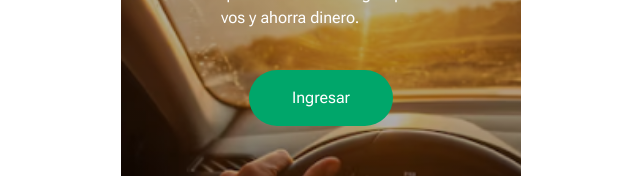
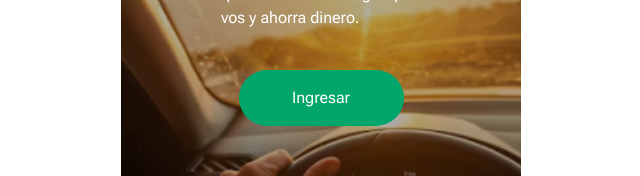
Before and after one commit to Diegogagan2587/A-Dedo, a React (Vite) app in the folder frontend/: page / in a window 1280 px wide. Shown: the part 477-653 px from the top of the page, without its empty margins (319-959 px from the left). Built offline with nearby package versions, Linux system fonts and the light colour scheme; no server answers; a web font is replaced by a local one.

Commit message:
refact/front/Landing-page(ingresar button): use GreenLinkButton(link tag) to improve semantics and readability

```diff
--- a/frontend/src/components/buttons/GreenButton.jsx
+++ /dev/null
@@ -1,16 +0,0 @@
-import { PropTypes } from "prop-types";
-import { Link } from 'react-router-dom'
-
-const GreenButton = ({onClick}) => {
-  return (
-    <Link to="/login" onClick={onClick} className="w-36 h-14 bg-customGreen text-white rounded-full m-6 font-roboto-flex
-    flex justify-center items-center">
-      Ingresar
-    </Link>
-  )
-}
-
-GreenButton.propTypes = {
-  onClick: PropTypes.func
-};
-export default GreenButton
--- a/frontend/src/pages/LandingPage.jsx
+++ b/frontend/src/pages/LandingPage.jsx
@@ -1,4 +1,4 @@
-import GreenButton from "../components/buttons/GreenButton"
+import GreenLinkButton from "../components/buttons/GreenLinkButton"
 import './Main.css'
 import mainDriver from '../assets/main-driver.png'
 import mainTrip from '../assets/main-trip.png'
@@ -23,9 +23,9 @@ function LandingPage() {
         <main className="h-screen bg-main-image flex items-center flex-col justify-center ">
               <h1 className="font-baloo text-white text-center text-5xl font-extrabold mb-4">Viaja <br /> ahorrando</h1>
               <p className="font-roboto-flex text-white w-1/2 text-1xl mb-4 ">Conectate con personas que van al mismo lugar que vos y ahorra dinero.</p>
-              <GreenButton
-              onClick={handleRedirect}
-              />
+              <GreenLinkButton
+                to="/login"
+                text="Ingresar"/>
         </main>
     <section className="flex flex-col">
         <h2 className="mt-3 p-4 text-center text-2xl font-roboto-flex">¿Qué es <span className="text-customGreen font-title">a dedo</span>?</h2>
```
